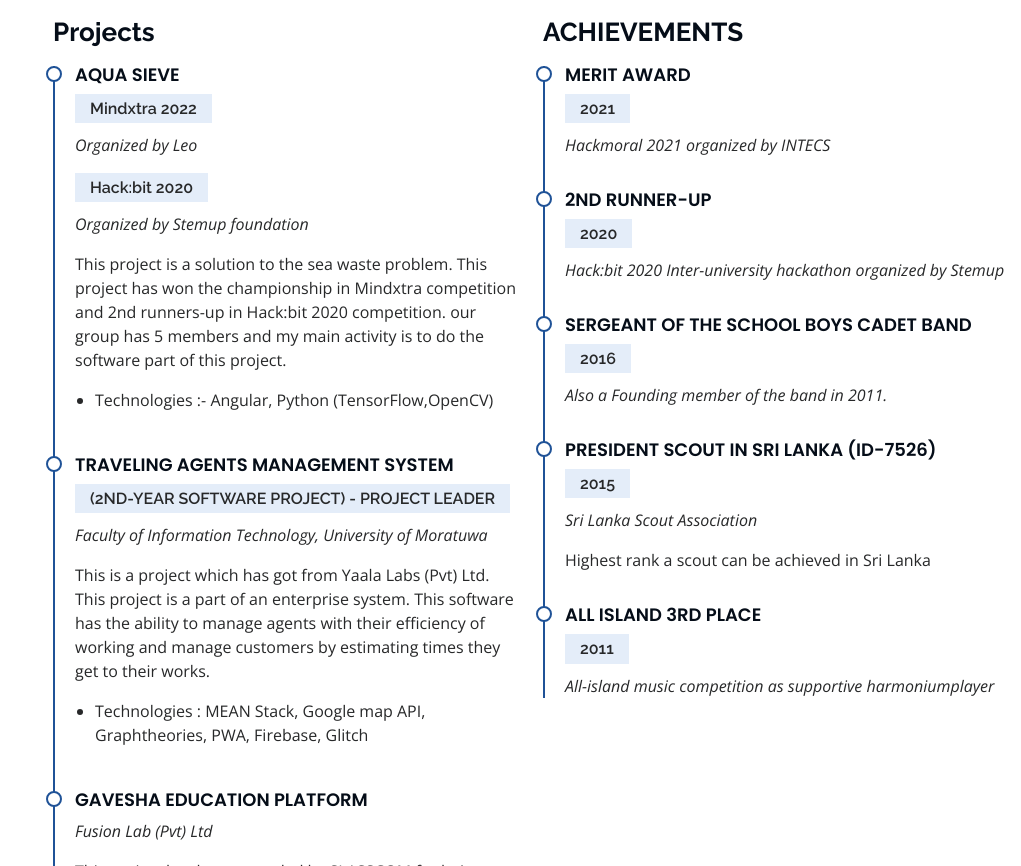
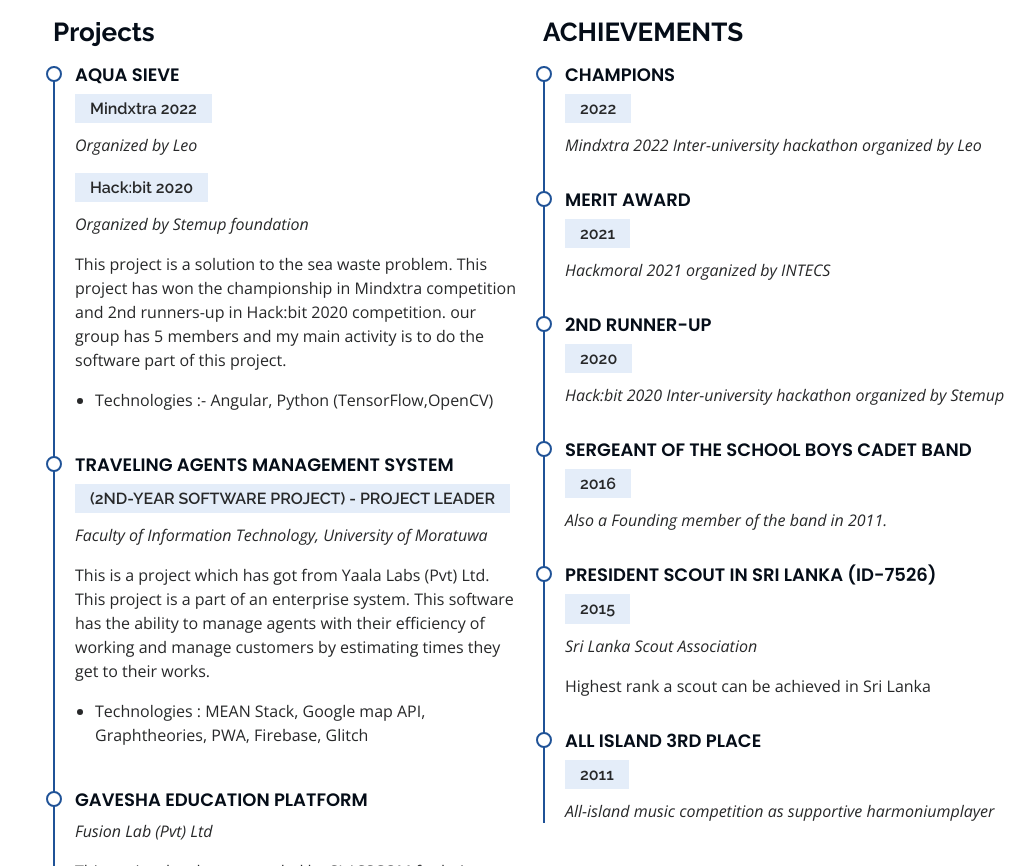
Before and after one commit to JohanPerera/JohanPerera.github.io, a plain HTML site: page index.html in a window 1280 px wide. Shown: the part 2583-3449 px from the top of the page, without its empty margins (259-1280 px from the left). Drawn offline with nearby package versions, Linux system fonts and the light colour scheme; some packages are replaced by stand-ins of ours; no server answers.

Commit message:
Added achievement

```diff
--- a/index.html
+++ b/index.html
@@ -319,6 +319,11 @@
                     <div class="col-lg-6" data-aos="fade-up" data-aos-delay="100">
                         <h3 class="resume-title">ACHIEVEMENTS</h3>
                         <div class="resume-item">
+                            <h4>Champions</h4>
+                            <h5>2022</h5>
+                            <p><em>Mindxtra 2022 Inter-university hackathon organized by Leo</em></p>
+                        </div>
+                        <div class="resume-item">
                             <h4>Merit Award</h4>
                             <h5>2021</h5>
                             <p><em>Hackmoral 2021 organized by INTECS</em></p>
```
